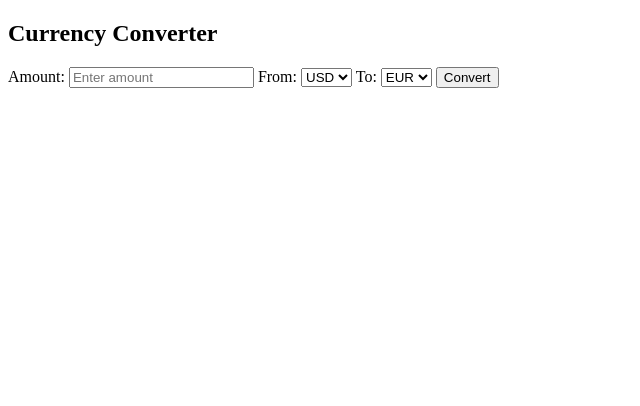
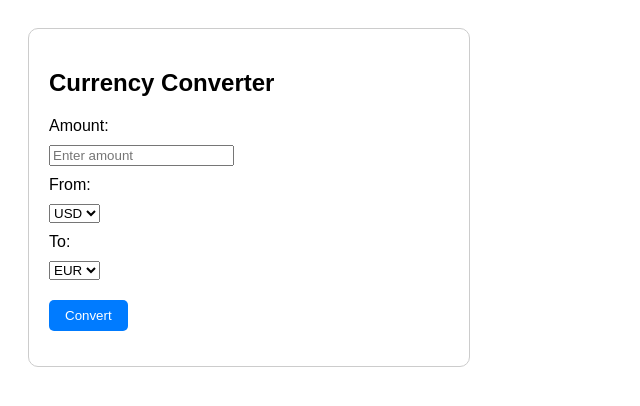
Before and after one commit to iholliday/CurrencyConverter, a plain HTML site: page index.html in a window 1280 px wide. Shown: the whole page, without its empty margins (0-640 px from the left). Drawn offline with Linux system fonts and the light colour scheme.

Commit message:
I have styled the form

```diff
--- a/index.html
+++ b/index.html
@@ -3,7 +3,38 @@
 <head>
   <meta charset="UTF-8">
   <title>Currency Converter</title>
-
+   <style>
+    body {
+      font-family: Arial, sans-serif;
+      padding: 20px;
+    }
+    .converter {
+      max-width: 400px;
+      padding: 20px;
+      border: 1px solid #ccc;
+      border-radius: 10px;
+    }
+    label, select, input {
+      display: block;
+      margin: 10px 0;
+    }
+    button {
+      margin-top: 10px;
+      padding: 8px 16px;
+      border: none;
+      background: #007bff;
+      color: #fff;
+      border-radius: 5px;
+      cursor: pointer;
+    }
+    button:hover {
+      background: #0056b3;
+    }
+    #result {
+      margin-top: 15px;
+      font-weight: bold;
+    }
+  </style>
 </head>
 <body>
   <div class="converter">
```
